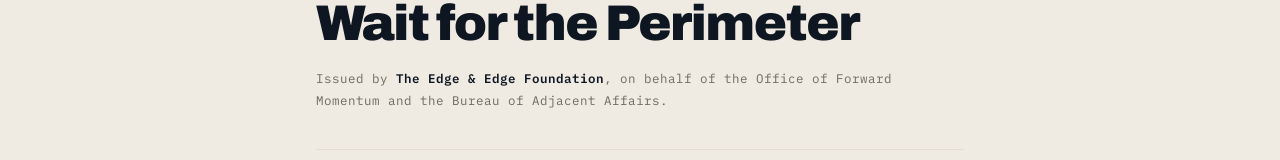
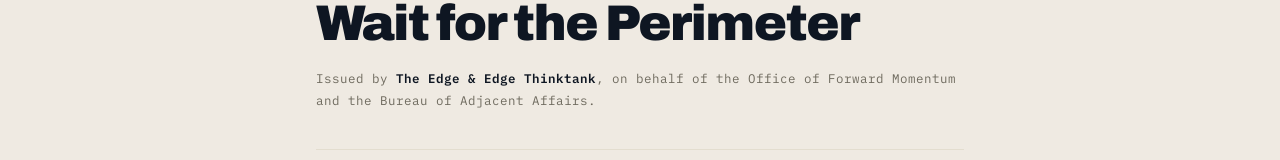
Before and after one commit to edgeandedge/edgeandedge, a website: page blog/stablecoin-compliance/index.html in a window 1280 px wide. Shown: the part 314-474 px from the top of the page. Drawn offline with nearby package versions, Linux system fonts and the light colour scheme.

Commit message:
Rename byline org: Edge & Edge Foundation → Thinktank

```diff
--- a/blog/stablecoin-compliance/index.html
+++ b/blog/stablecoin-compliance/index.html
@@ -38,7 +38,7 @@
     <header>
       <div class="kicker"><span>Thought Leadership</span><span>·</span><span>19 June 2026</span><span>·</span><span>Ref. E&amp;E-DISPATCH-07</span></div>
       <h1>Stablecoin Compliance Infrastructure Cannot Wait for the Perimeter</h1>
-      <p class="byline">Issued by <b>The Edge &amp; Edge Foundation</b>, on behalf of the Office of Forward Momentum and the Bureau of Adjacent Affairs.</p>
+      <p class="byline">Issued by <b>The Edge &amp; Edge Thinktank</b>, on behalf of the Office of Forward Momentum and the Bureau of Adjacent Affairs.</p>
     </header>
 
     <div class="prose">
```
